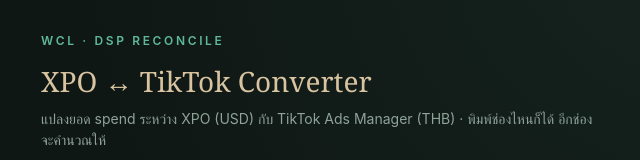
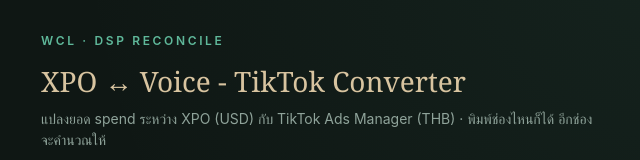
Before and after one commit to nuiapisith-ops/Voice-TikTok-Converter, a plain HTML site: page index.html in a window 1280 px wide. Shown: the top 160 px of the page, without its empty margins (319-959 px from the left). Drawn offline with Linux system fonts and the light colour scheme.

Commit message:
Update index.html

```diff
--- a/index.html
+++ b/index.html
@@ -70,7 +70,7 @@
 <div class="wrap">
   <div class="head">
     <div class="kicker">WCL · DSP Reconcile</div>
-    <h1>XPO ↔ TikTok Converter</h1>
+    <h1>XPO ↔ Voice - TikTok Converter</h1>
     <p class="sub">แปลงยอด spend ระหว่าง XPO (USD) กับ TikTok Ads Manager (THB) · พิมพ์ช่องไหนก็ได้ อีกช่องจะคำนวณให้</p>
   </div>
 
```
